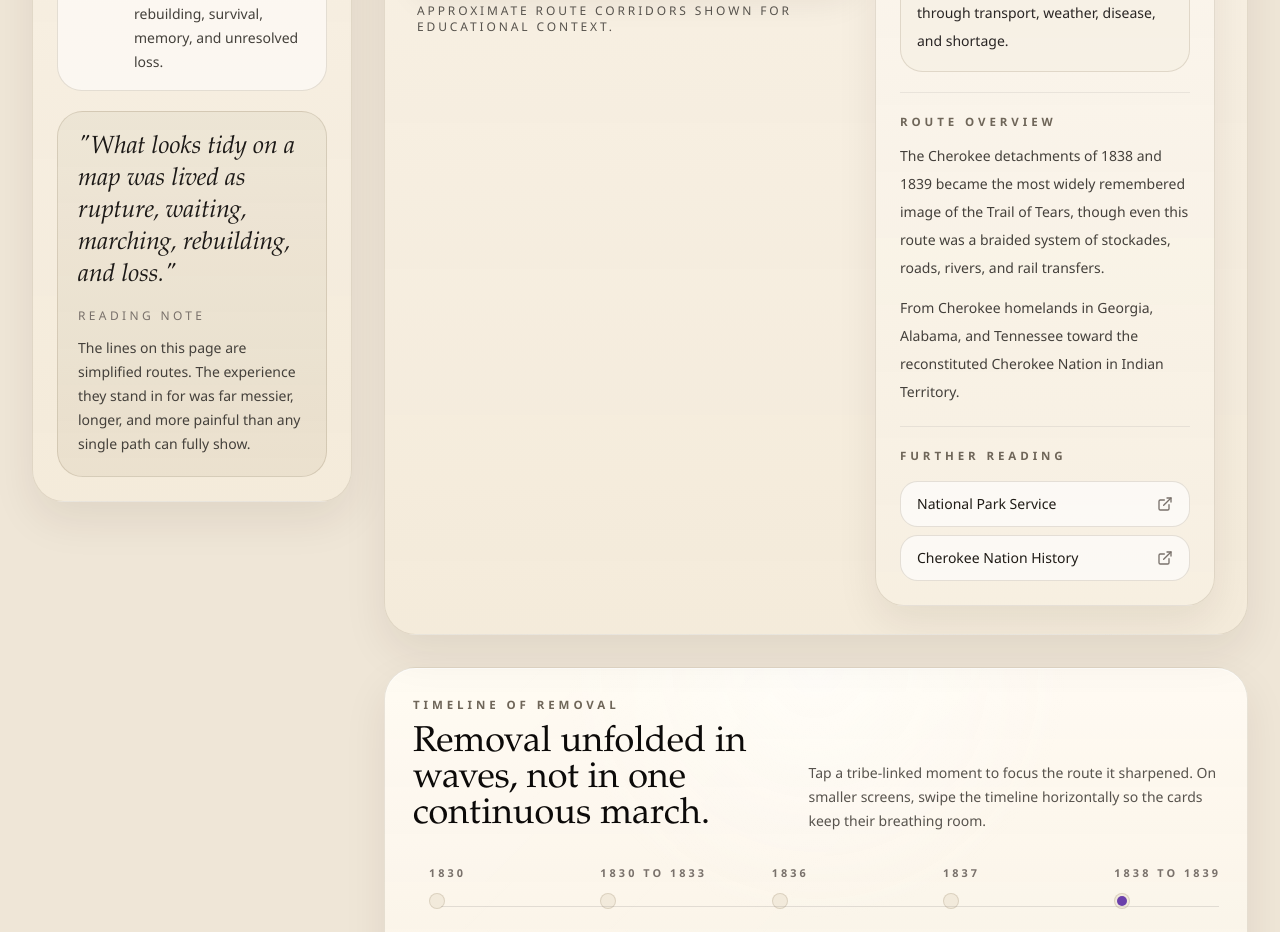
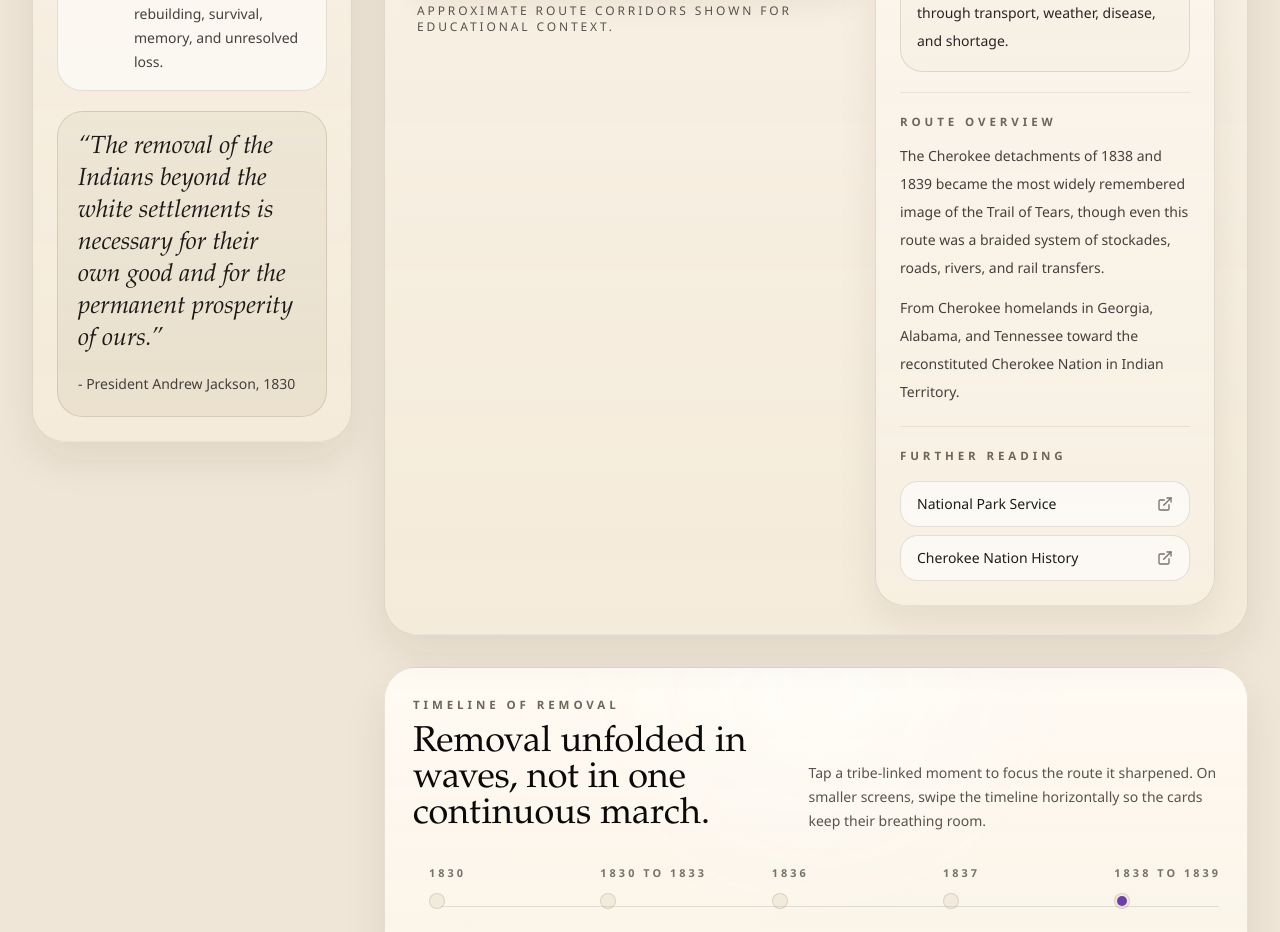
Before and after one commit to thanksother1234-create/Trail-of-Tears-Map, a React (Vite) app: page / in a window 1280 px wide. Shown: the part 2080-3012 px from the top of the page. Built offline with nearby package versions, Linux system fonts and the light colour scheme; grey boxes are pictures that could not be loaded.

Commit message:
Update JourneySidebar.tsx

```diff
--- a/src/components/layout/JourneySidebar.tsx
+++ b/src/components/layout/JourneySidebar.tsx
@@ -82,14 +82,11 @@ export function JourneySidebar({ activeStepId, steps, className }: JourneySideba
 
         <div className="mt-5 rounded-[1.6rem] border border-stone-400/14 bg-[linear-gradient(180deg,rgba(237,229,213,0.96),rgba(233,223,204,0.92))] p-5">
           <p className="font-display text-[1.55rem] italic leading-8 text-stone-900">
-            "What looks tidy on a map was lived as rupture, waiting, marching, rebuilding, and loss."
+            “The removal of the Indians beyond the white settlements is necessary for their own
+            good and for the permanent prosperity of ours.”
           </p>
-          <p className="mt-4 text-xs uppercase tracking-[0.28em] text-stone-500">
-            Reading note
-          </p>
-          <p className="mt-3 text-sm leading-6 text-stone-700">
-            The lines on this page are simplified routes. The experience they stand in for was far
-            messier, longer, and more painful than any single path can fully show.
+          <p className="mt-4 text-sm leading-6 text-stone-700">
+            - President Andrew Jackson, 1830
           </p>
         </div>
       </div>
```
